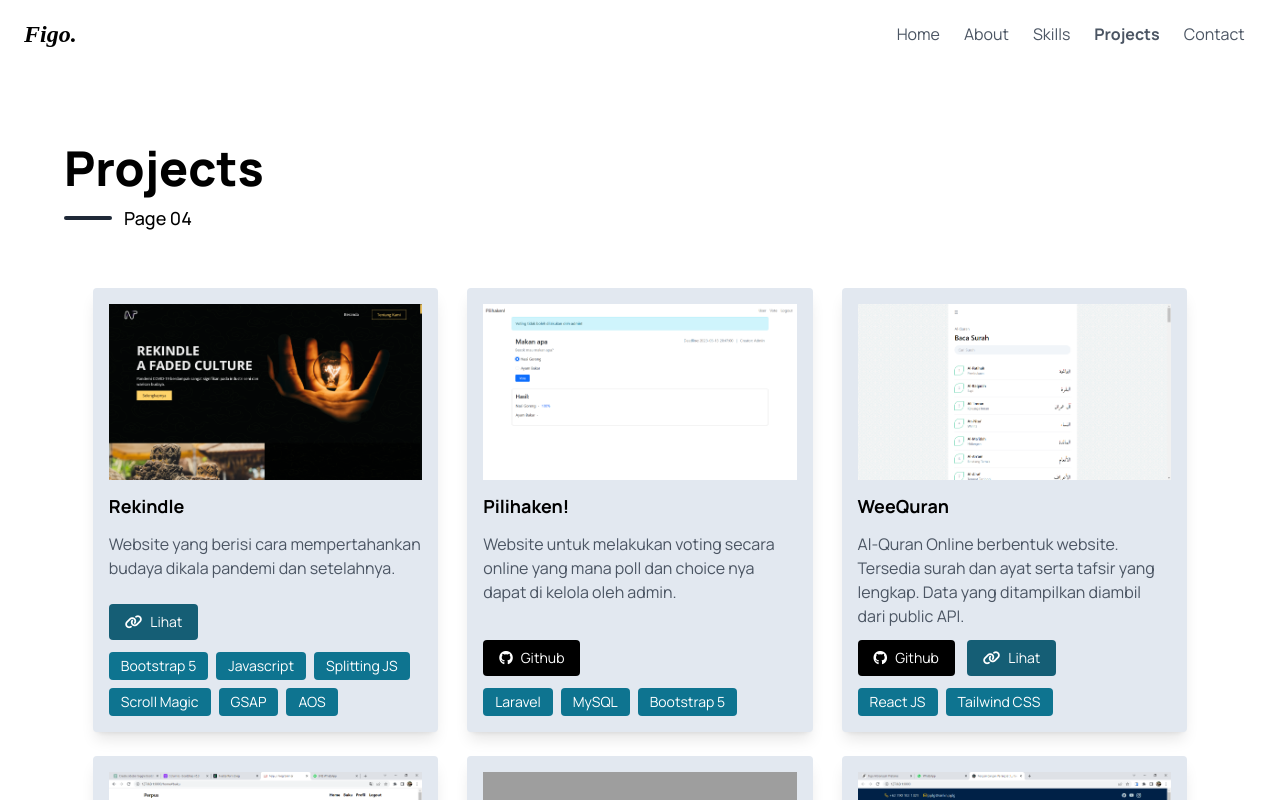
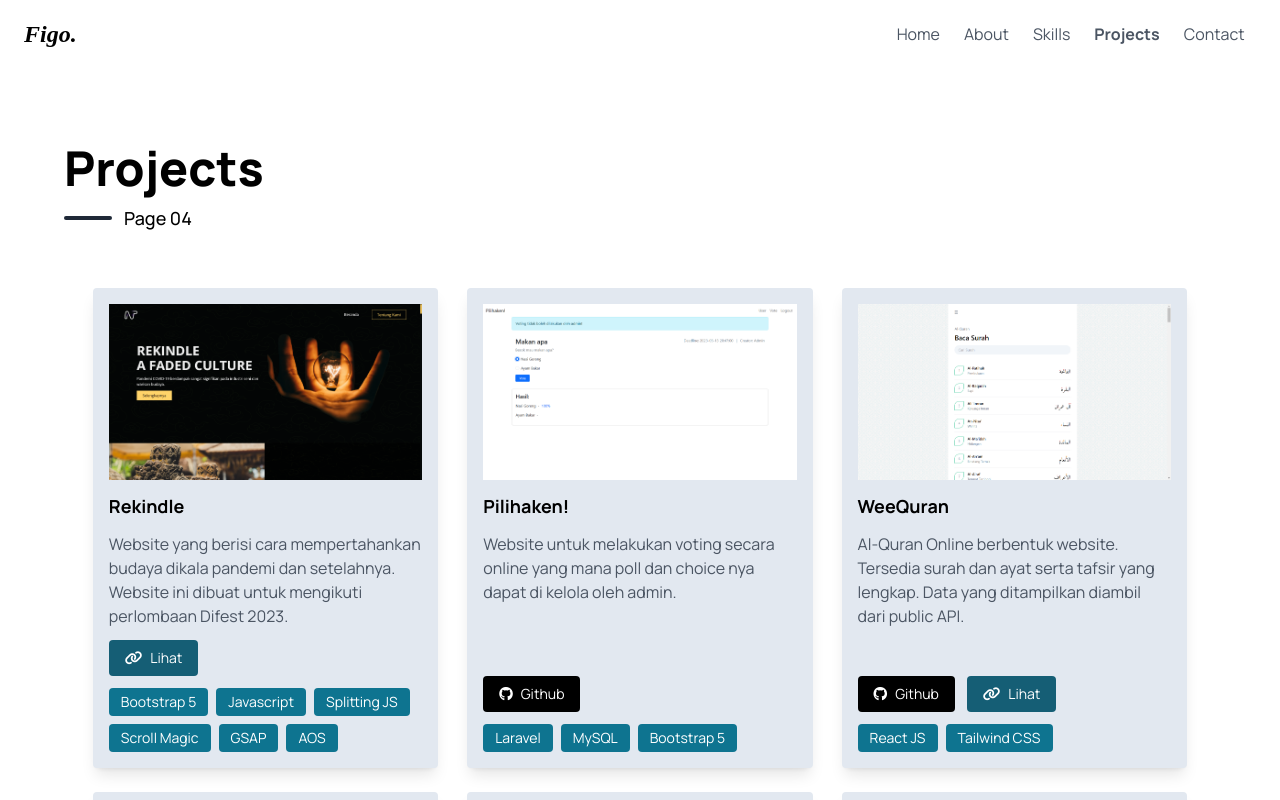
Before and after one commit to FigoArbiansyah/portfolio, a React (Create React App) app: page /projects in a window 1280 px wide. Shown: the top 800 px of the page. Built offline with nearby package versions, Linux system fonts and the light colour scheme; grey boxes are pictures that could not be loaded; a web font is replaced by a local one.

Commit message:
Change desc project

```diff
--- a/src/pages/Projects.js
+++ b/src/pages/Projects.js
@@ -19,7 +19,7 @@ const Projects = () => {
   const portfolio = [
     {
       title: "Rekindle",
-      desc: "Website yang berisi cara mempertahankan budaya dikala pandemi dan setelahnya.",
+      desc: "Website yang berisi cara mempertahankan budaya dikala pandemi dan setelahnya.  Website ini dibuat untuk mengikuti perlombaan Difest 2023.",
       img: rekindle,
       tech: ["Bootstrap 5", "Javascript", "Splitting JS", "Scroll Magic", "GSAP", "AOS"],
       github: false,
```
